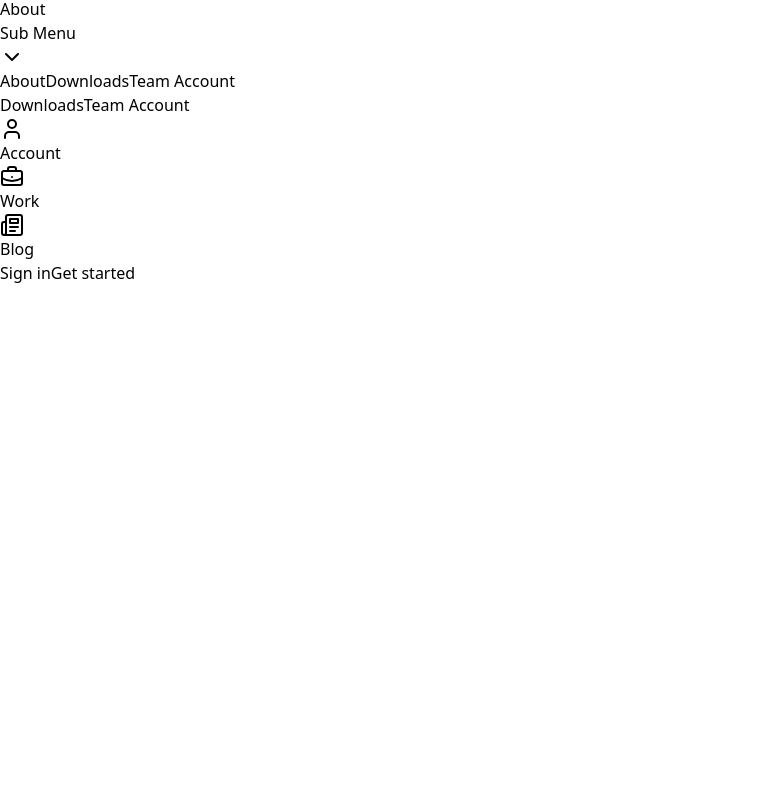
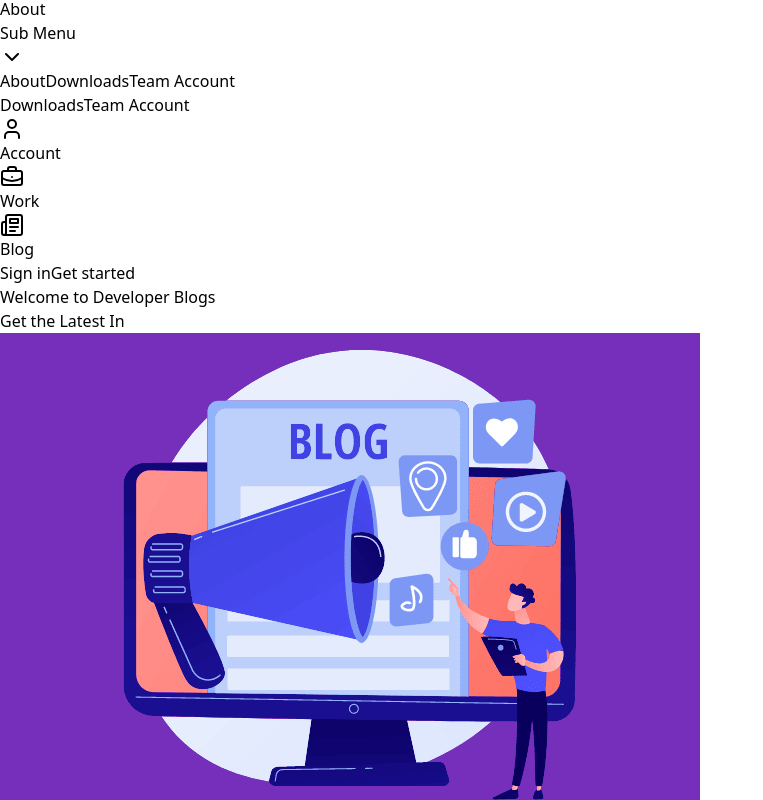
Before and after one commit to agpersonal6104/My-mini-Project, a Next.js app in the folder frontendproject/: page / in a window 1280 px wide. Shown: the part 195-995 px from the top of the page, without its empty margins (0-763 px from the left). Before the commit the page ends 800 px from the top, so only its background shows below. Built offline with nearby package versions, Linux system fonts and the light colour scheme; grey boxes are pictures that could not be loaded.

Commit message:
Home page

```diff
--- a/frontendproject/package.json
+++ b/frontendproject/package.json
@@ -15,6 +15,7 @@
     "react": "^18",
     "react-dom": "^18",
     "react-hot-toast": "^2.4.1",
+    "react-simple-typewriter": "^5.0.1",
     "yup": "^1.4.0"
   },
   "devDependencies": {
--- a/frontendproject/src/app/page.jsx
+++ b/frontendproject/src/app/page.jsx
@@ -1,10 +1,24 @@
+'use client';
 import React from 'react'
+import { useTypewriter } from 'react-simple-typewriter';
 
 const Home = () => {
+
+  const[typeEffect] = useTypewriter({
+    words: ['Latest Information','Latest Insights','Latest News'],
+    loop: {},
+    typeSpeed: 120,
+    deleteSpeed: 40
+  })
+
   return (
     <div className='flex items-center justify-center mx-auto'>
-      <header className='grid h-[20%] grid-cols-2' id='backgroundHome'>
-        <div></div>
+      <header className='grid h-[20%] grid-cols-2 justify-center items-center'>
+        <div className='flex flex-col gap-4'>
+          <h1 className='text-5xl font-bold text-purple-600'>Welcome to Developer Blogs</h1>
+          <p className='text-3xl font-bold'>Get the <span className='italic text-purple-600'>{typeEffect}</span></p>
+        </div>
+        <img src="type-of-blogs-700.webp" alt="blogs-home" />
       </header>
     </div>
   )
```
Also changed, not shown: 1 other file (tests, documents, lock files or other folders).
